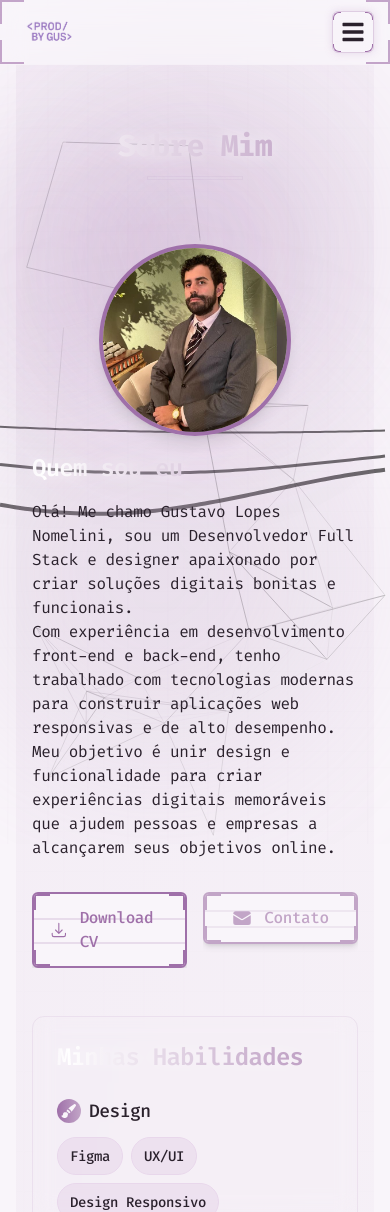
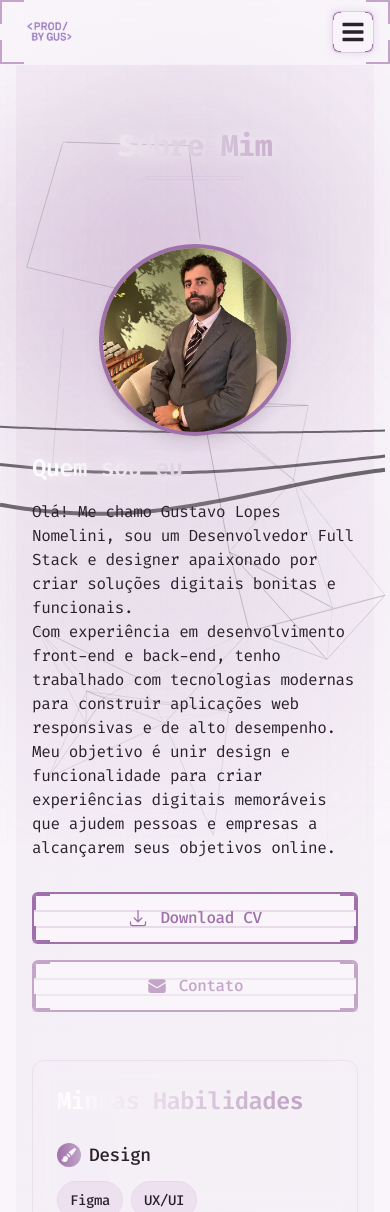
Before and after one commit to gustavo-nomelini/portfolio-prodbygus, a Next.js app: page /about in a window 390 px wide. Shown: the top 1212 px of the page. Built offline with nearby package versions, Linux system fonts and the light colour scheme; a web font is replaced by a local one.

Commit message:
style: adjust layout of buttons in About and Projects sections for improved responsiveness

```diff
--- a/src/components/sections/About.tsx
+++ b/src/components/sections/About.tsx
@@ -184,7 +184,7 @@ const About = () => {
 
               {/* Botões - Download CV e Contato */}
               <motion.div
-                className="mt-8 flex flex-row justify-center md:justify-start gap-4 w-full"
+                className="mt-8 flex flex-col md:flex-row justify-center md:justify-start gap-4 w-full"
                 initial={{ opacity: 0, y: 20 }}
                 animate={{ opacity: 1, y: 0 }}
                 transition={{ delay: 0.8 }}
@@ -193,7 +193,7 @@ const About = () => {
                 <a
                   href="/CV_Gustavo_Lopes_Nomelini.pdf"
                   download
-                  className="relative group overflow-hidden flex-1 md:flex-none"
+                  className="relative group overflow-hidden w-full"
                   onMouseEnter={() => setIsDownloadHovered(true)}
                   onMouseLeave={() => setIsDownloadHovered(false)}
                 >
@@ -254,7 +254,7 @@ const About = () => {
                 {/* Botão de Contato */}
                 <Link
                   href="/contact"
-                  className="relative group overflow-hidden flex-1 md:flex-none"
+                  className="relative group overflow-hidden w-full"
                   onMouseEnter={() => setIsContactHovered(true)}
                   onMouseLeave={() => setIsContactHovered(false)}
                 >
--- a/src/components/sections/Projects.tsx
+++ b/src/components/sections/Projects.tsx
@@ -274,7 +274,7 @@ const Projects = () => {
 
         {/* Filtros de categorias com efeito de brilho */}
         <motion.div
-          className="flex flex-wrap justify-center gap-4 mb-12"
+          className="flex flex-col md:flex-row justify-center gap-4 mb-12"
           initial={{ opacity: 0 }}
           animate={{ opacity: 1 }}
           transition={{ delay: 0.3, duration: 0.5 }}
```
